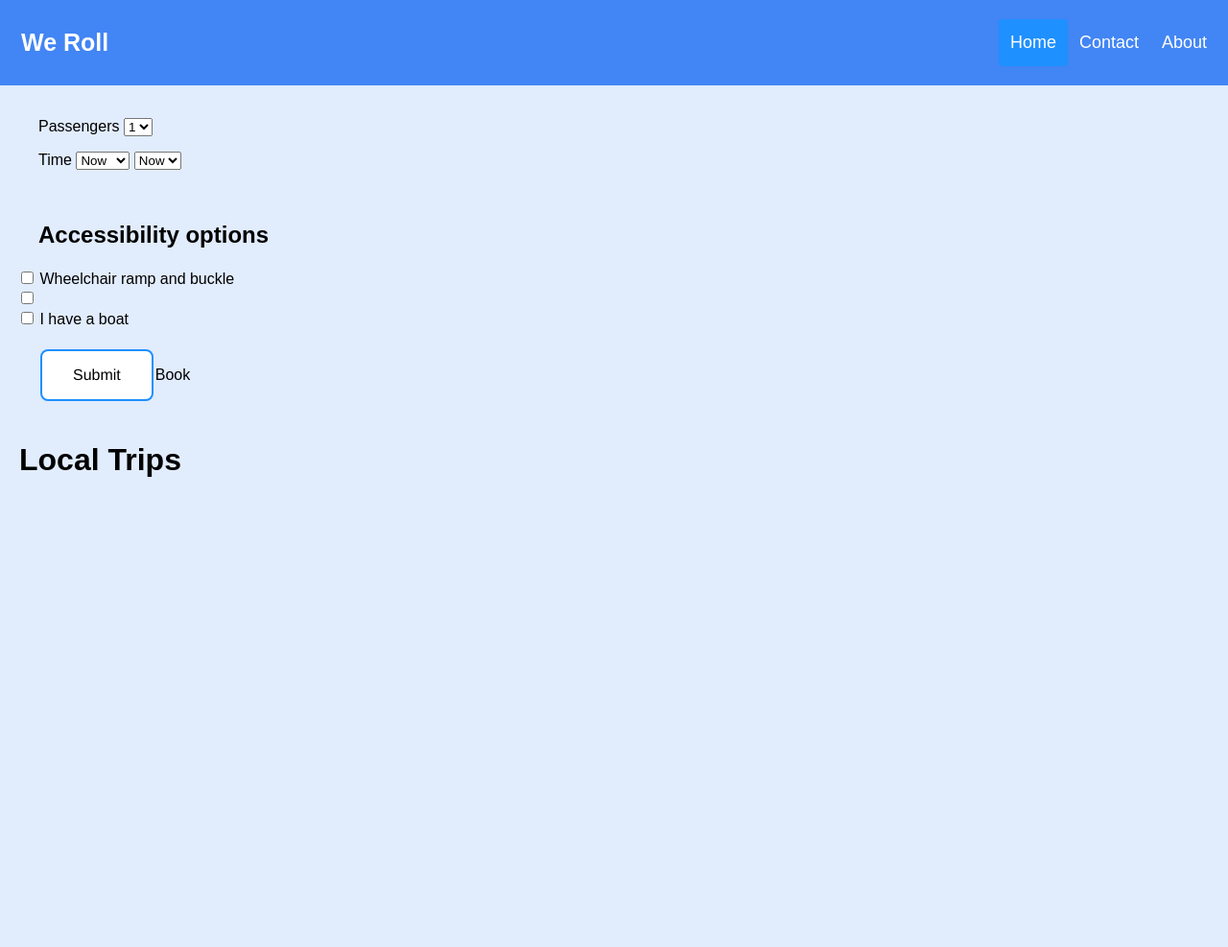
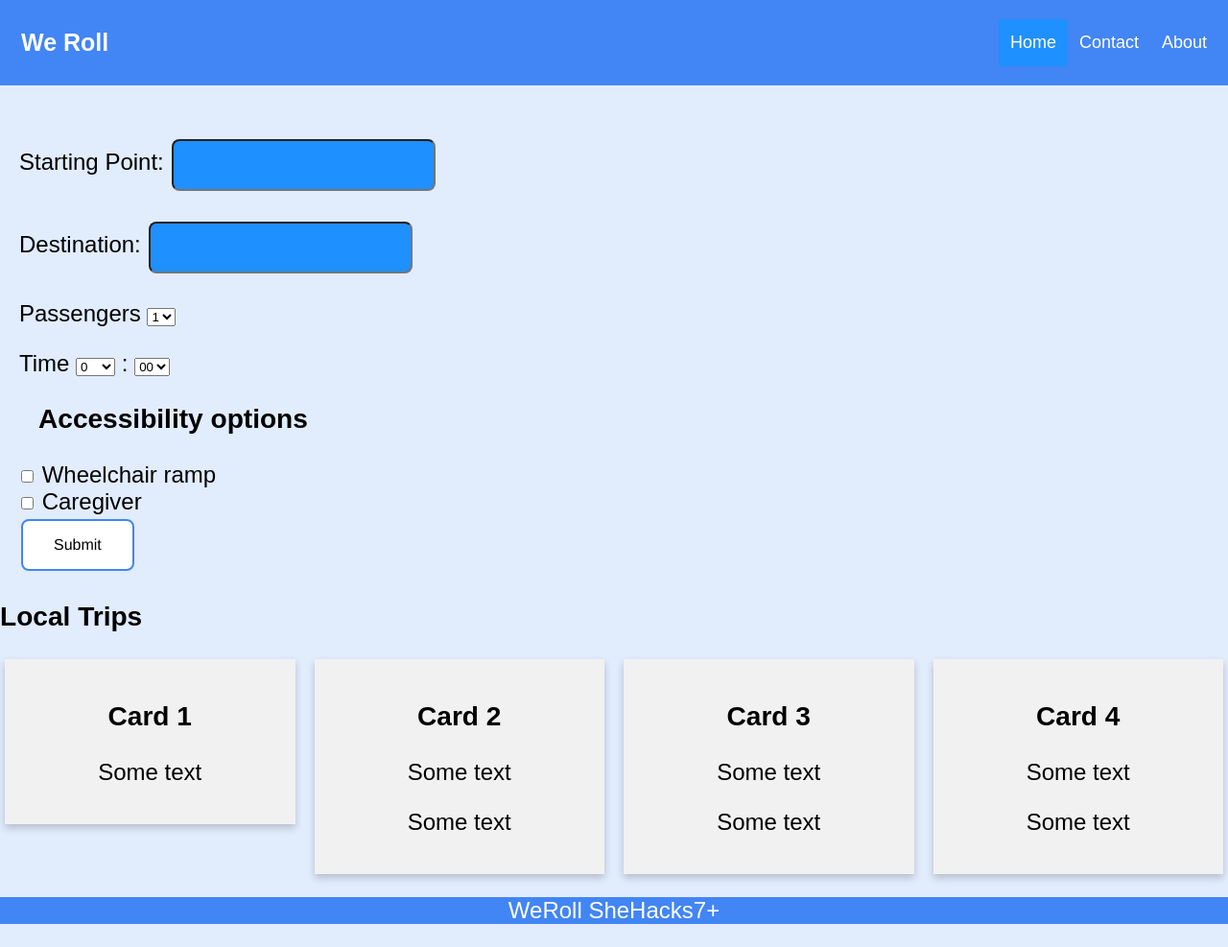
Before and after one commit to sarah888/WeRoll, a plain HTML site: page index.html in a window 1280 px wide. Shown: the whole page at 96% size. Before the commit the page ends 800 px from the top, so only its background shows below. Drawn offline with Linux system fonts and the light colour scheme.

Commit message:
cards not working, super ugly

```diff
--- a/index.html
+++ b/index.html
@@ -1,91 +1,28 @@
 <html>
 <head>
     <title>WeRoll</title>
-    <link href='https://fonts.googleapis.com/css?family=Inter' rel='stylesheet'>
-<style>
-body {
-    font-family: 'Inter';
-}
-</style>
-<style>
-body {font-family: Arial, Helvetica, sans-serif;background-color: #e1ecfd;}
 
-/* The Modal (background) */
-.modal {
-  display: none; /* Hidden by default */
-  position: fixed; /* Stay in place */
-  z-index: 1; /* Sit on top */
-  padding-top: 100px; /* Location of the box */
-  left: 0;
-  top: 0;
-  width: 100%; /* Full width */
-  height: 100%; /* Full height */
-  overflow: auto; /* Enable scroll if needed */
-  background-color: rgb(0,0,0); /* Fallback color */
-  background-color: rgba(0,0,0,0.4); /* Black w/ opacity */
-}
-
-/* Modal Content */
-.modal-content {
-  position: relative;
-  background-color: #fefefe;
-  margin: auto;
-  padding: 0;
-  border: 1px solid #888;
-  width: 80%;
-  box-shadow: 0 4px 8px 0 rgba(0,0,0,0.2),0 6px 20px 0 rgba(0,0,0,0.19);
-  -webkit-animation-name: animatetop;
-  -webkit-animation-duration: 0.4s;
-  animation-name: animatetop;
-  animation-duration: 0.4s
-}
-
-/* Add Animation */
-@-webkit-keyframes animatetop {
-  from {top:-300px; opacity:0}
-  to {top:0; opacity:1}
-}
-
-@keyframes animatetop {
-  from {top:-300px; opacity:0}
-  to {top:0; opacity:1}
-}
-
-/* The Close Button */
-.close {
-  color: white;
-  float: right;
-  font-size: 28px;
-  font-weight: bold;
-}
-
-.close:hover,
-.close:focus {
-  color: #000;
-  text-decoration: none;
-  cursor: pointer;
-}
-
-.modal-header {
-  padding: 2px 16px;
-  background-color: #4285f4;
-  color: white;
-}
-
-.modal-body {padding: 2px 16px;}
-
-
-    * {box-sizing: border-box;}
-
-    body {
-      margin: 0;
-      font-family: Arial, Helvetica, sans-serif;
-    }
+    <style type="text/css">
+			input{font-family: 'Franklin Gothic Medium', 'Arial Narrow', Arial, sans-serif;
+                background-color:dodgerblue;
+                color: white;
+                padding: 16px 32px;
+                text-align: center;
+                text-decoration: none;
+                display: inline-block;
+                font-size: 16px;
+                margin: 4px 2px;
+                transition-duration: 0.4s;
+                cursor: pointer;
+                border-radius: 8px;}
+body {font-family: Arial, Helvetica, sans-serif;background-color: #e1ecfd;font-size: 18pt;margin:0}
 
     .header {
       overflow: hidden;
       background-color: #4285f4;
       padding: 20px 10px;
+      position:sticky;
+
     }
 
     .header a {
@@ -148,13 +85,24 @@ body {font-family: Arial, Helvetica, sans-serif;background-color: #e1ecfd;}
     .button1 {
         background-color: white;
         color: black;
-        border: 2px solid dodgerblue;
+        border: 2px solid #4285f4;
     }
 
     .button1:hover {
-        background-color: dodgerblue;
+        background-color: #4285f4;
         color: white;
     }
+
+    .footer {
+        left: 0;
+        bottom: 0;
+        width: 100%;
+        background-color: #4285f4;
+        color: white;
+        text-align: center;
+        position: relative;
+        }
+
     </style>
     <script src='index.js'></script>
     </head>
@@ -170,14 +118,14 @@ body {font-family: Arial, Helvetica, sans-serif;background-color: #e1ecfd;}
       </div>
     </div>
 
-
-
-    <label id='display'></label>
     <br/>
 
-    <form id="rideForm" action="" style="padding-left:20px">
+    <form id="rideForm" action="confirmation.html" style="padding-left:20px">
         <!-- # of Passengers drop down  -->
-        <p style="padding-left:20px">Passengers
+        <p>Starting Point: <input type="text" name="start">
+        </p>
+        <p>Destination: <input type="text" name="destination"></p>
+        <p>Passengers
         <select name="passengers" id="passengers">
             <option value="1">1</option>
             <option value="2">2</option>
@@ -188,90 +136,159 @@ body {font-family: Arial, Helvetica, sans-serif;background-color: #e1ecfd;}
         </select></p>
 
         <!-- Time hour drop down -->
-        <p style="padding-left:20px">Time
-        <select name="time" id="time">
-            <option value="0">Now</option>
-            <option value="1">1:00</option>
-            <option value="2">2:00</option>
-            <option value="3">3:00</option>
-            <option value="4">4:00</option>
-            <option value="5">5:00</option>
-            <option value="6">6:00</option>
-            <option value="7">7:00</option>
-            <option value="8">8:00</option>
-            <option value="9">9:00</option>
-            <option value="10">10:00</option>
-            <option value="11">11:00</option>
-            <option value="12">12:00</option>
+        <p >Time
+        <select name="hour" id="hour">
+            <option value="0">0</option>
+            <option value="1">1</option>
+            <option value="2">2</option>
+            <option value="3">3</option>
+            <option value="4">4</option>
+            <option value="5">5</option>
+            <option value="6">6</option>
+            <option value="7">7</option>
+            <option value="8">8</option>
+            <option value="9">9</option>
+            <option value="10">10:</option>
+            <option value="11">11</option>
+            <option value="12">12</option>
+            <option value="13">13</option>
+            <option value="14">14</option>
+            <option value="15">15</option>
+            <option value="16">16</option>
+            <option value="17">17</option>
+            <option value="18">18</option>
+            <option value="19">19</option>
+            <option value="20">20</option>
+            <option value="21">21</option>
+            <option value="22">22</option>
+            <option value="23">23</option>
         </select>
+        :
+        <!-- Time minute drop down -->
+        <select name="minute" id="minute">
+            <option value="00">00</option>
+            <option value="05">05</option>
+            <option value="10">10</option>
+            <option value="15">15</option>
+            <option value="20">20</option>
+            <option value="25">25</option>
+            <option value="30">30</option>
+            <option value="35">35</option>
+            <option value="40">40</option>
+            <option value="45">45</option>
+            <option value="50">50</option>
+            <option value="55">55</option>
+        </select></p>
 
-        <!-- am or pm drop down -->
-        <select name="ampm" id="ampm">
-            <option value="0">Now</option>
-            <option value="AM">AM</option>
-            <option value="PM">PM</option>
-        </select></p><br/>
+        <!-- accessibility checkboxes -->
 
-        <!-- accessibility checkboxez -->
-        <h2 style="padding-left:20px">Accessibility options</h2>
+        <h3 style="padding-left:20px">Accessibility options</h3>
+            <input type="checkbox" id="vehicle1" name="wheelchair">
+            <label for="vehicle1"> Wheelchair ramp</label><br>
+            <input type="checkbox" id="vehicle2" name="caregiver">
+            <label for="vehicle2"> Caregiver</label><br>
 
-            <input type="checkbox" id="vehicle1" name="vehicle1" value="Bike">
-            <label for="vehicle1"> Wheelchair ramp and buckle</label><br>
-            <input type="checkbox" id="vehicle2" name="vehicle2" value="Car">
-            <label for="vehicle2"> </label><br>
-            <input type="checkbox" id="vehicle3" name="vehicle3" value="Boat">
-            <label for="vehicle3"> I have a boat</label><br><br>
+        <input type="submit" id="myBtn" class="button button1" >
 
-
-        <!-- Trigger/Open The Modal -->
-        <div style="padding-left:20px">
-        <input type="submit" id="myBtn" class="button button1" >Book</button></div><br/>
+</div><br/>
     </form>
 
-    <h1 style="padding-left:20px">Local Trips</h1>
-    <br/><br/>
+        <h3>Local Trips</h3>
+
+        </style>
+      </div>
+
 
     <div id="localTrips">
         <!-- cards with all local trips -->
 
+
+        <style>
+
+            * {
+              box-sizing: border-box;
+            }
+
+            body {
+              font-family: Arial, Helvetica, sans-serif;
+            }
+
+            /* Float four columns side by side */
+            .column {
+              float: left;
+              width: 25%;
+              padding: 0 10px;
+            }
+
+            /* Remove extra left and right margins, due to padding */
+            .row {margin: 0 -5px;}
+
+            /* Clear floats after the columns */
+            .row:after {
+              content: "";
+              display: table;
+              clear: both;
+            }
+
+            /* Responsive columns */
+            @media screen and (max-width: 600px) {
+              .column {
+                width: 100%;
+                display: block;
+                margin-bottom: 20px;
+              }
+            }
+
+            /* Style the counter cards */
+            .card {
+              box-shadow: 0 4px 8px 0 rgba(0, 0, 0, 0.2);
+              padding: 16px;
+              text-align: center;
+              background-color: #f1f1f1;
+            }
+            </style>
+            </head>
+            <body>
+
+            <div class="row">
+              <div class="column">
+                <div class="card">
+                  <h3 id = "h3">Card 1</h3>
+                  <p id = "text">Some text</p>
+                </div>
+              </div>
+
+              <div class="column">
+                <div class="card">
+                  <h3>Card 2</h3>
+                  <p>Some text</p>
+                  <p>Some text</p>
+                </div>
+              </div>
+
+              <div class="column">
+                <div class="card">
+                  <h3>Card 3</h3>
+                  <p>Some text</p>
+                  <p>Some text</p>
+                </div>
+              </div>
+
+              <div class="column">
+                <div class="card">
+                  <h3>Card 4</h3>
+                  <p>Some text</p>
+                  <p>Some text</p>
+                </div>
+              </div>
+            </div>
     </div>
 
-<!-- BOOK NOw POP UP-->
-<!-- The Modal -->
-<div id="myModal" class="modal">
-
-  <!-- Modal content -->
-  <div class="modal-content">
-    <div class="modal-header">
-      <span class="close">&times;</span>
-      <h2>Confirmation</h2>
-    </div>
-    <div class="modal-body">
-      <p>your destination, time, passengers</p>
-    </div>
-    <form action="/action_page.php">
-        <input type="checkbox" id="carpool" name="carpool" value="carpool">
-        <label for="carpool"> Offer remaining seats for carpool</label><br>
-      </form>
-      <form action="payment.html" >
-		<input type="submit" value="Continue to Payment"/>
-		<style type="text/css">
-			input{font-family: 'Franklin Gothic Medium', 'Arial Narrow', Arial, sans-serif;
-                background-color:dodgerblue;
-                color: white;
-                padding: 16px 32px;
-                text-align: center;
-                text-decoration: none;
-                display: inline-block;
-                font-size: 16px;
-                margin: 4px 2px;
-                transition-duration: 0.4s;
-                cursor: pointer;
-                border-radius: 8px;}
-		</style>
-	</form>
-
-  </div>
-</div>
 </body>
+<footer>
+    <!-- footer -->
+    <div class="footer">
+        <p>WeRoll SheHacks7+</p>
+      </div>
+</footer>
 </html>
```
Also changed, not shown: confirmation.html (+89 -9 lines), index.js (+31 -12 lines), payment.html (deleted, +0 -71 lines), payment.js (deleted).
